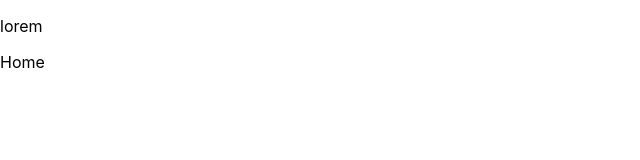
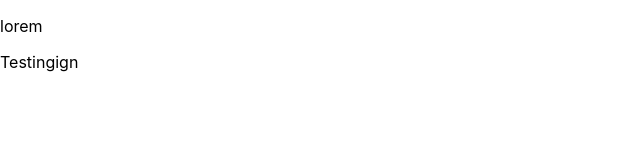
Before and after one commit to luckychappie/costtest, a React (Create React App) app: page / in a window 1280 px wide. Shown: the top 160 px of the page, without its empty margins (0-640 px from the left). Built offline with nearby package versions, Linux system fonts and the light colour scheme.

Commit message:
feature/SCR\UM-3-Add-delete-function-for-cost

```diff
--- a/src/pages/Home.jsx
+++ b/src/pages/Home.jsx
@@ -2,7 +2,7 @@ import React from 'react'
 
 const Home = () => {
   return (
-    <div>Home</div>
+    <div>Testingign</div>
   )
 }
 
```
